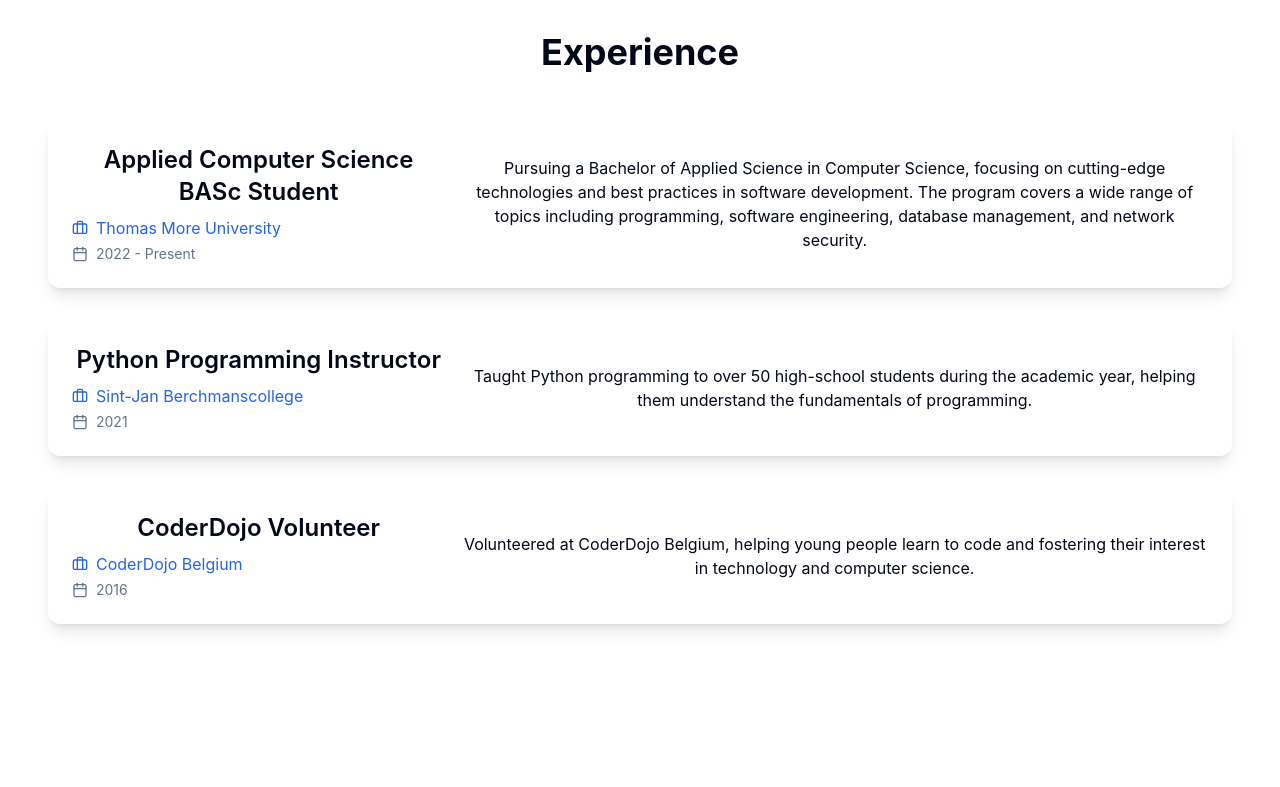
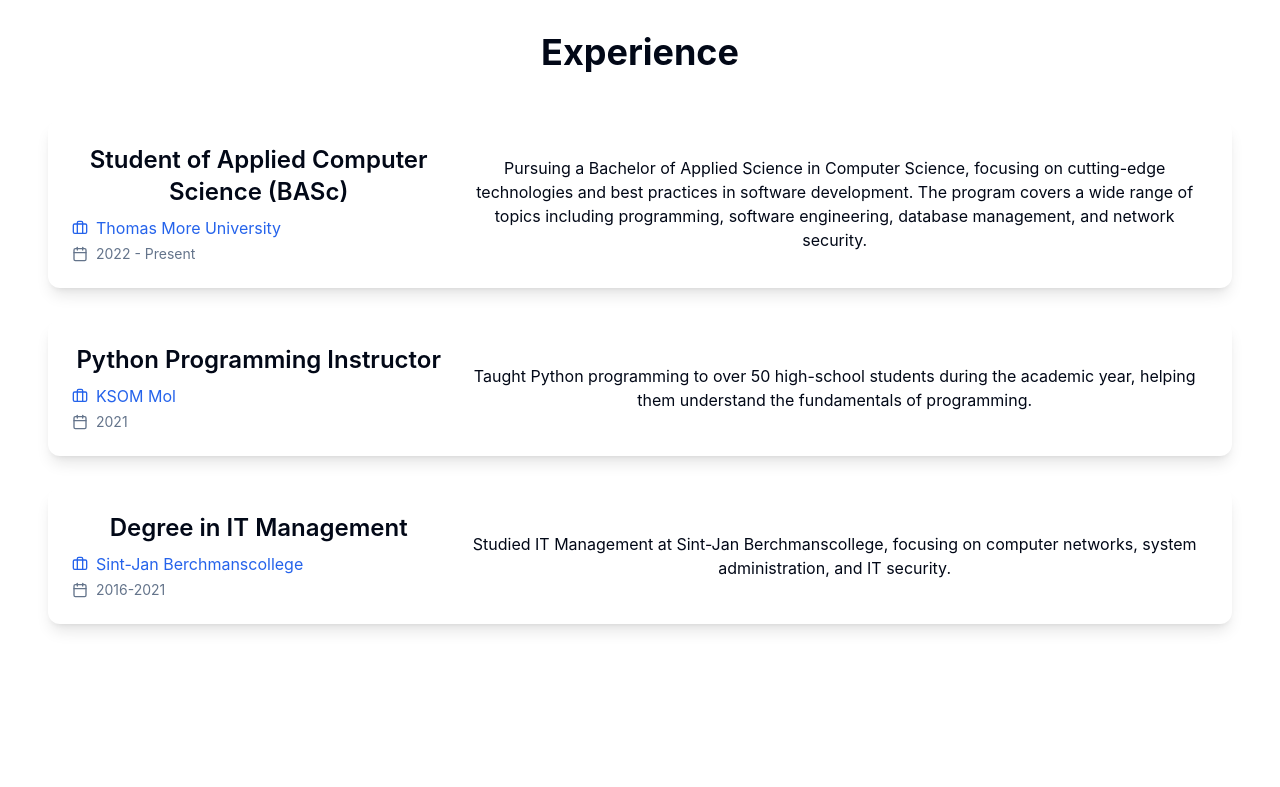
Before and after one commit to wdebie/wdebie.github.io, a React (Vite) app: page / in a window 1280 px wide. Shown: the part 557-1344 px from the top of the page. Built offline with nearby package versions, Linux system fonts and the light colour scheme.

Commit message:
Changes to experience section

```diff
--- a/src/components/Experience.tsx
+++ b/src/components/Experience.tsx
@@ -3,22 +3,22 @@ import { Briefcase, Calendar } from "lucide-react"
 export function Experience() {
   const experiences = [
     {
-      title: "Applied Computer Science BASc Student",
+      title: "Student of Applied Computer Science (BASc)",
       company: "Thomas More University",
       period: "2022 - Present",
       description: "Pursuing a Bachelor of Applied Science in Computer Science, focusing on cutting-edge technologies and best practices in software development. The program covers a wide range of topics including programming, software engineering, database management, and network security."
     },
     {
       title: "Python Programming Instructor",
-      company: "Sint-Jan Berchmanscollege",
+      company: "KSOM Mol",
       period: "2021",
       description: "Taught Python programming to over 50 high-school students during the academic year, helping them understand the fundamentals of programming."
     },
     {
-      title: "CoderDojo Volunteer",
-      company: "CoderDojo Belgium",
-      period: "2016",
-      description: "Volunteered at CoderDojo Belgium, helping young people learn to code and fostering their interest in technology and computer science."
+      title: "Degree in IT Management",
+      company: "Sint-Jan Berchmanscollege",
+      period: "2016-2021",
+      description: "Studied IT Management at Sint-Jan Berchmanscollege, focusing on computer networks, system administration, and IT security."
     }
   ]
 
```
